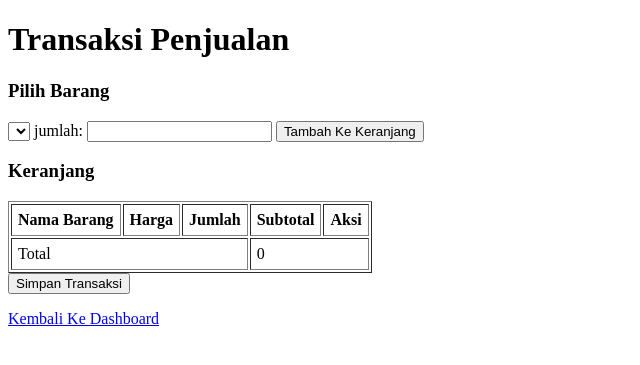
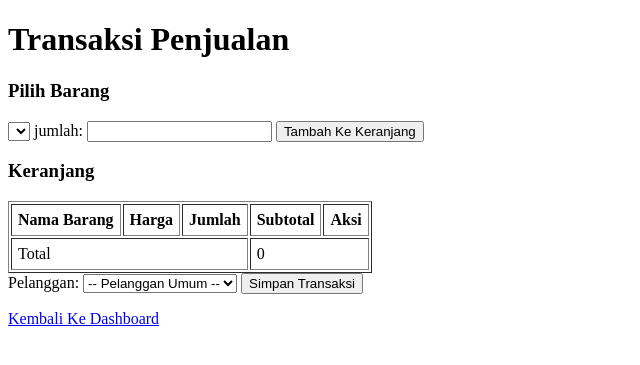
Before and after one commit to Hilma25/warung_abc, a PHP site: page /transaksi.php in a window 1280 px wide. Shown: the top 365 px of the page, without its empty margins (0-640 px from the left). Run offline with PHP 8.4, Linux system fonts and the light colour scheme; the visitor is signed in with stand-in values (Sample User, id 1); data that the repository does not hold is empty.

Commit message:
error di transaksi

```diff
--- a/dashboard.php
+++ b/dashboard.php
@@ -9,11 +9,12 @@
     </head>
     <body>
         <h1>Selamat datang, <?php echo $_SESSION['nama_lengkap']; ?></h1>
-        <p>Anda login sebagai : <?php echo $_SESSION['role']; ?></p>
+        <p>Anda login sebagai: <?php echo $_SESSION['role']; ?></p>
 
         <ul>
         <?php if ($_SESSION['role'] == 'admin' || $_SESSION['role'] == 'gudang') { ?>
                <li><a href="data_barang.php">Data Barang</a></li>
+                <li><a href="data_pelanggan.php"> Data Pelanggan</a></li>
         <?php } ?>
 
         <?php if ($_SESSION['role'] == 'admin' || $_SESSION['role'] == 'kasir') { ?>
--- a/proses_tambah_pelanggan.php
+++ b/proses_tambah_pelanggan.php
@@ -17,7 +17,7 @@
     $aktivitas = "tambah pelanggan: $nama";
     $log = "INSERT INTO tbl_log (id_user, aktivitas, waktu)";
     $log .= " VALUES ('$id_user', '$aktivitas', '$waktu')";
-    mysqli_query($koneksi, $sql);
+    mysqli_query($koneksi, $log);
 
     header('Location: data_pelanggan.php');
     exit;
--- a/tambah.pelanggan.php
+++ b/tambah_pelanggan.php
@@ -1,4 +1,4 @@
-<!--tambah pelanggan.php-->
+<!--tambah_pelanggan.php-->
 <?php include 'includes/cek_session.php'; ?>
 <!DOCTYPE html>
 <html>
@@ -7,7 +7,7 @@
     </head>
     <body>
         <h1>Tambah Pelanggan</h1>
-        <form action="proses_tambah_barang.php" method="POST">
+        <form action="proses_tambah_pelanggan.php" method="POST">
             <table>
                 <tr><td>Nama Pelanggan</td><td>:</td>
                     <td><input type="text" name="nama_pelanggan" required></td></tr>
--- a/transaksi.php
+++ b/transaksi.php
@@ -55,7 +55,19 @@
                 <td colspan="2"><?php echo number_format($total, 0, ',', '.'); ?></td></tr>
         </table>
 
+        <?php
+        $sql_pelanggan = "SELECT * FROM tbl_pelanggan ORDER BY nama_pelanggan ASC";
+        $hasil_pelanggan = mysqli_query($koneksi, $sql_pelanggan);
+        ?>
         <form action="proses_simpan_transaksi.php" method="POST">
+            Pelanggan:
+            <select name="id_pelanggan">
+                <option value="">-- Pelanggan Umum --</option>
+                <?php while ($p = mysqli_fetch_assoc($hasil_pelanggan)) {?>
+                <option value="<?php echo $p['id_pelanggan']; ?>">
+                   <?php echo $p['nama_pelanggan']; ?></option>
+                <?php } ?>
+            </select>
             <input type="submit" value="Simpan Transaksi">
         </form>
         <p><a href="dashboard.php">Kembali Ke Dashboard</a></p>
```
Also changed, not shown: riwayat_transaksi.php (+8 -5 lines), struk.php (+20 -11 lines).
